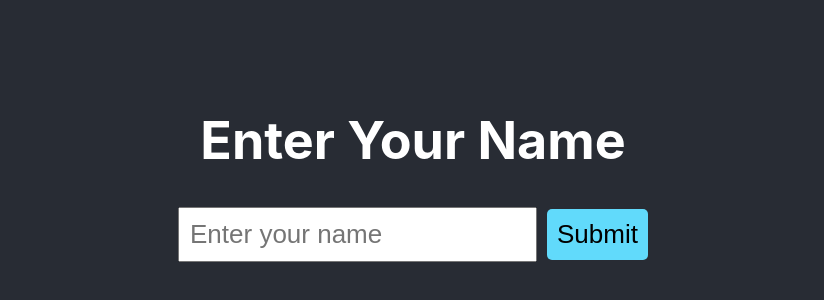
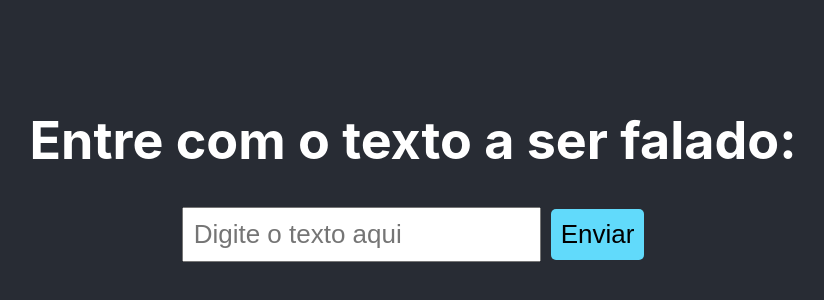
Before and after one commit to gmarruda/test2, a React (Create React App) app: page / in a window 1280 px wide. Shown: the part 232-532 px from the top of the page, without its empty margins (227-1051 px from the left). Built offline with nearby package versions, Linux system fonts and the light colour scheme.

Commit message:
Update App.js

```diff
--- a/src/App.js
+++ b/src/App.js
@@ -3,35 +3,40 @@ import axios from 'axios';
 import './App.css';
 
 function App() {
-  const [name, setName] = useState('');
-  const [message, setMessage] = useState('');
+  const [text, setText] = useState('');
+  const [audioUrl, setAudioUrl] = useState(null);
 
   const handleSubmit = async (event) => {
     event.preventDefault();
     try {
-      const response = await axios.post('https://api.gustavo.cc/test3/', { name });
-      setMessage(`Response: ${response.data.message}`);
+      const response = await axios.post('https://test4.gustavo.cc', { text }, { responseType: 'blob' });
+      const audioBlob = new Blob([response.data], { type: 'audio/wav' });
+      const audioUrl = URL.createObjectURL(audioBlob);
+      setAudioUrl(audioUrl);
     } catch (error) {
-      console.error('Error posting name:', error);
-      setMessage('An error occurred.');
+      console.error('Error posting text:', error);
     }
   };
 
   return (
     <div className="App">
       <header className="App-header">
-        <h1>Enter Your Name</h1>
+        <h1>Entre com o texto a ser falado:</h1>
         <form onSubmit={handleSubmit}>
           <input
             type="text"
-            value={name}
-            onChange={(e) => setName(e.target.value)}
-            placeholder="Enter your name"
+            value={text}
+            onChange={(e) => setText(e.target.value)}
+            placeholder="Digite o texto aqui"
             required
           />
-          <button type="submit">Submit</button>
+          <button type="submit">Enviar</button>
         </form>
-        {message && <p>{message}</p>}
+        {audioUrl && (
+          <div>
+            <button onClick={() => new Audio(audioUrl).play()}>▶️ Play</button>
+          </div>
+        )}
       </header>
     </div>
   );
```
